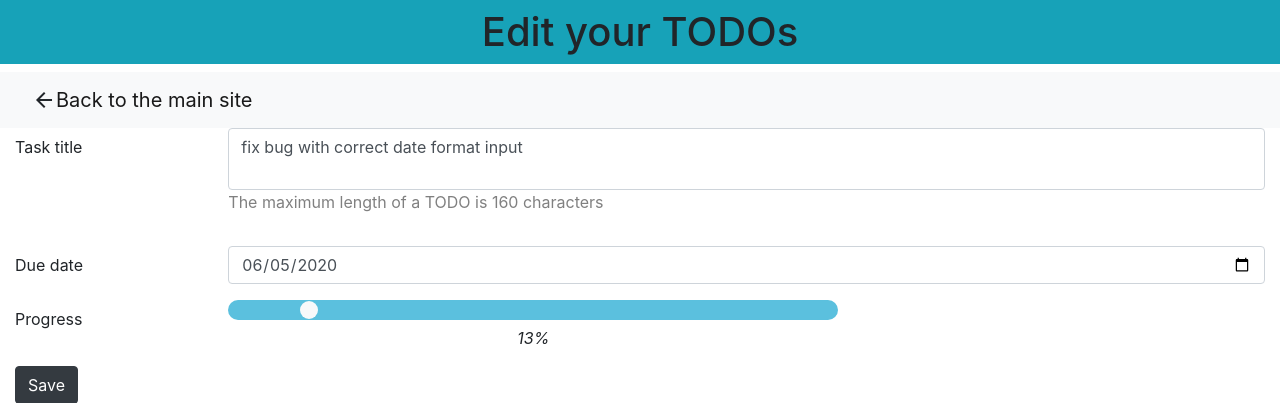
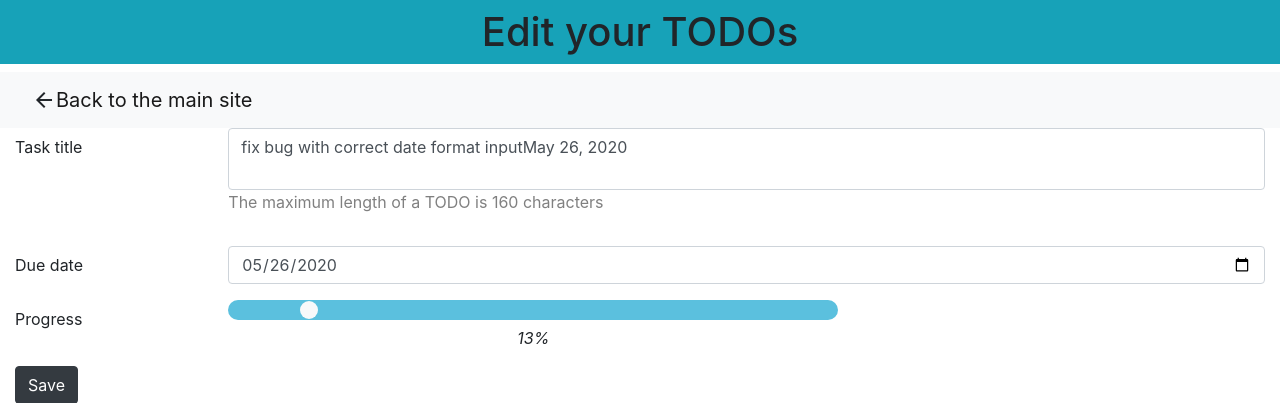
Before and after one commit to ElMagicoHD/SkSysPra, a Django app: page /edit/12/ in a window 1280 px wide. Shown: the top 403 px of the page. Run offline with Django 3.2, Linux system fonts and the light colour scheme; data comes from the database, SQL or seed files in the repository; some libraries are stand-ins or nearby versions.

Commit message:
bug with date format fixed

```diff
--- a/HA02/Website/todo/templates/todo/edit.html
+++ b/HA02/Website/todo/templates/todo/edit.html
@@ -20,7 +20,7 @@
 			<div class="form-group row">
 				<label for="title" class="col-sm-2 col-form-label">Task title</label>
 				<div class="col-sm-10">
-					<textarea  id="textfeld" name="task" class="rounded form-control nix" maxlength="160" required>{{ todo.task }}</textarea>
+					<textarea  id="textfeld" name="task" class="rounded form-control nix" maxlength="160" required>{{ todo.task }}{{ todo.due_date }} </textarea>
 				<p id="remaining">The maximum length of a TODO is 160 characters</p>
 				</div>
 
@@ -29,7 +29,8 @@
 			<div class="form-group row">
 				<label for="dueDate" class="col-sm-2 col-form-label">Due date</label>
 				<div class="col-sm-10">
-					<input type="date" name="due_date" class="form-control" id="dueDate" value="2020-06-05" required>
+					<input type="date" name="due_date" class="form-control" id="dueDate" value={{ todo.due_date|date:"Y-m-d" }} required>
+
 				</div>
 			</div>
 			<div class="form-group row">
--- a/HA02/Website/todo/views.py
+++ b/HA02/Website/todo/views.py
@@ -27,7 +27,8 @@ def addTodo(request):
 # GET method
 def edit(request, todo_id):
     tmp = Todo.objects.get(id=todo_id)
-    return render(request, 'todo/edit.html', context={'todo': tmp, 'title': 'Edit'})
+    print(tmp.due_date)
+    return render(request, 'todo/edit.html', context={'todo': tmp,'title': 'Edit'})
 
 # POST method
 def editTodo(request, todo_id):
```
